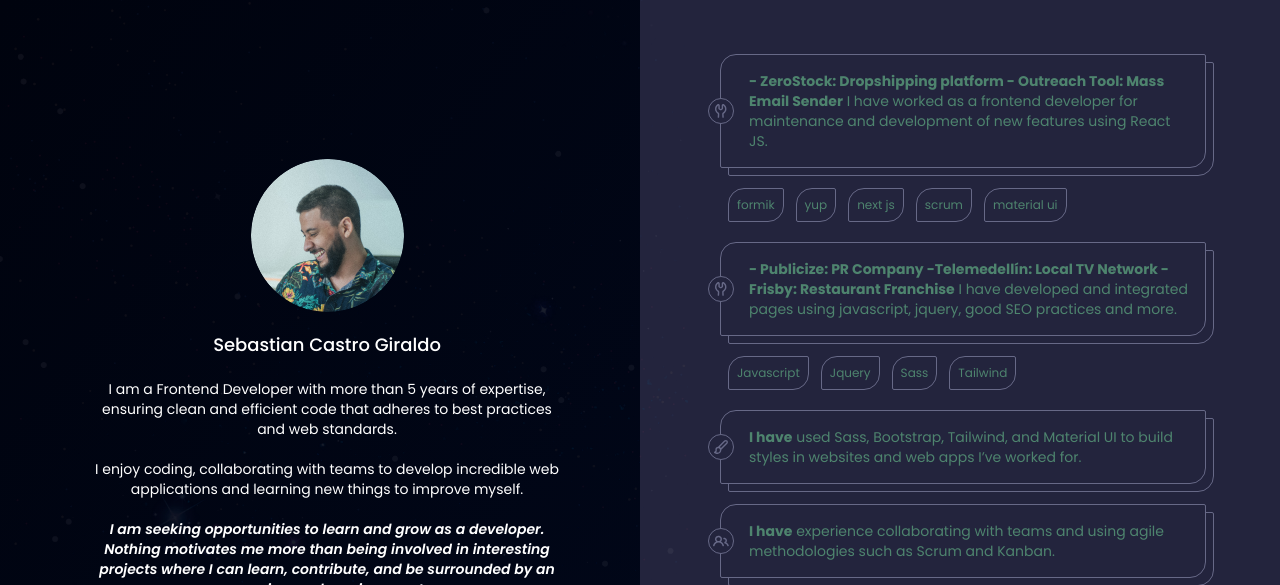
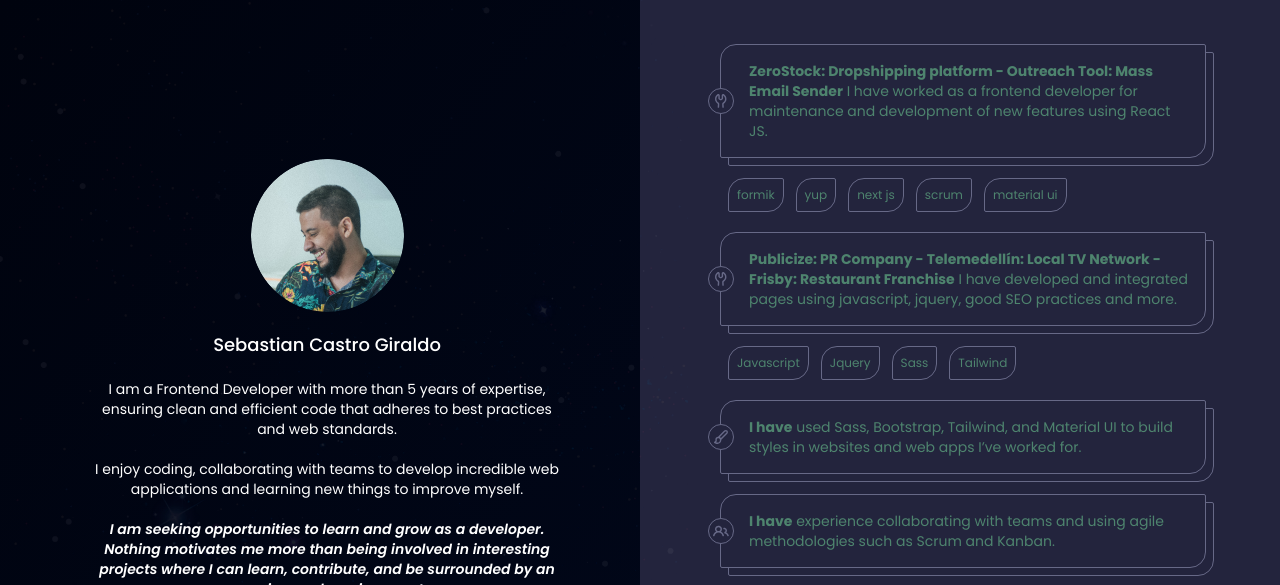
Before and after one commit to sebastrog/myweb, a website: page index.html in a window 1280 px wide. Shown: the top 585 px of the page. Drawn offline with Linux system fonts and the light colour scheme.

Commit message:
order titles

```diff
--- a/index.html
+++ b/index.html
@@ -98,7 +98,7 @@
                   />
                 </div>
                 <div class="pl-3">
-                  <h3 class="text-sm"><b> - ZeroStock: Dropshipping platform - Outreach Tool: Mass Email Sender</b> I have worked as a frontend developer for maintenance and development of new features using React JS.</h3>
+                  <h3 class="text-sm"><b>ZeroStock: Dropshipping platform - Outreach Tool: Mass Email Sender</b> I have worked as a frontend developer for maintenance and development of new features using React JS.</h3>
                 </div>
               </div>
             </div>
@@ -148,7 +148,7 @@
                   />
                 </div>
                 <div class="pl-3">
-                  <h3 class="text-sm"><b>- Publicize: PR Company -Telemedellín: Local TV Network - Frisby: Restaurant Franchise</b> I have developed and integrated pages using javascript, jquery, good SEO practices and more.</h3>
+                  <h3 class="text-sm"><b>Publicize: PR Company - Telemedellín: Local TV Network - Frisby: Restaurant Franchise</b> I have developed and integrated pages using javascript, jquery, good SEO practices and more.</h3>
                 </div>
               </div>
             </div>
@@ -213,7 +213,7 @@
             </div>
           </div>
 
-          <div>
+          <div class="mb-5">
             <div class="relative">
               <div class="border border-sixth rounded-tl-2xl rounded-tr-sm rounded-br-2xl rounded-bl-sm absolute w-full h-full top-2 left-2 z-10"></div>
               <div class="w-full h-full border border-sixth rounded-tl-2xl rounded-tr-sm rounded-br-2xl rounded-bl-sm z-20 p-4 bg-quinary relative text-quaternary">
```
